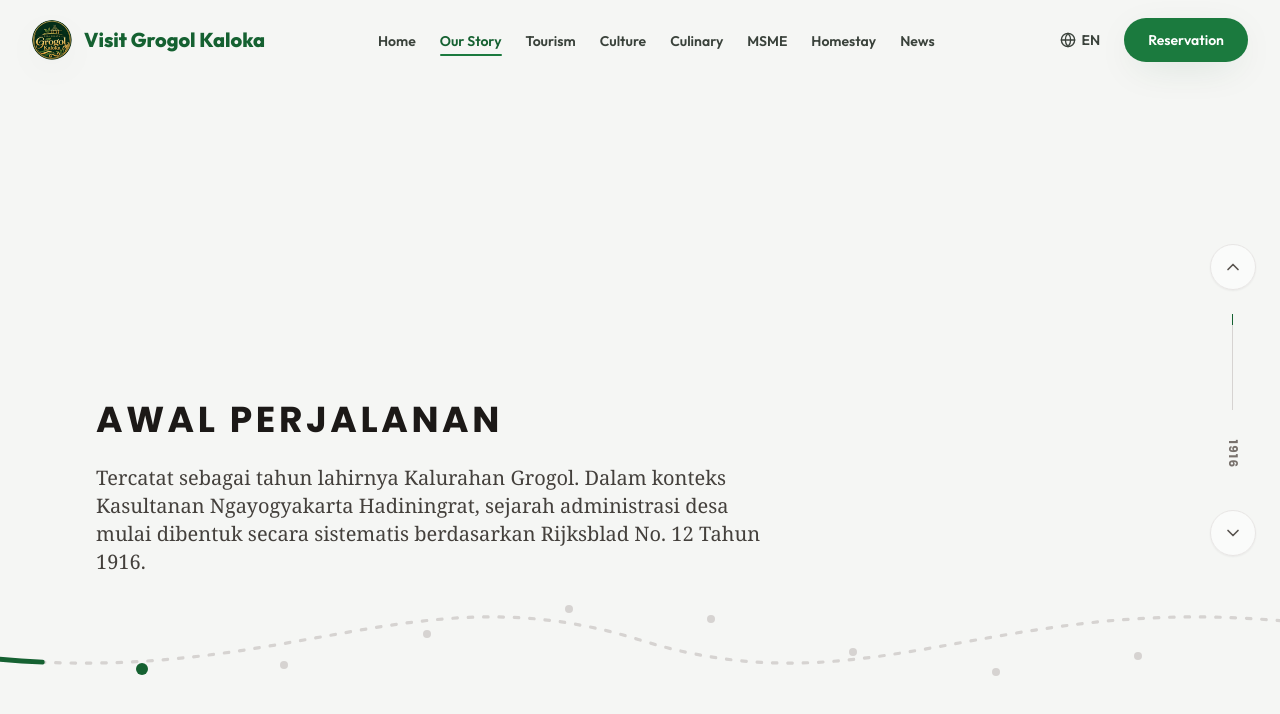
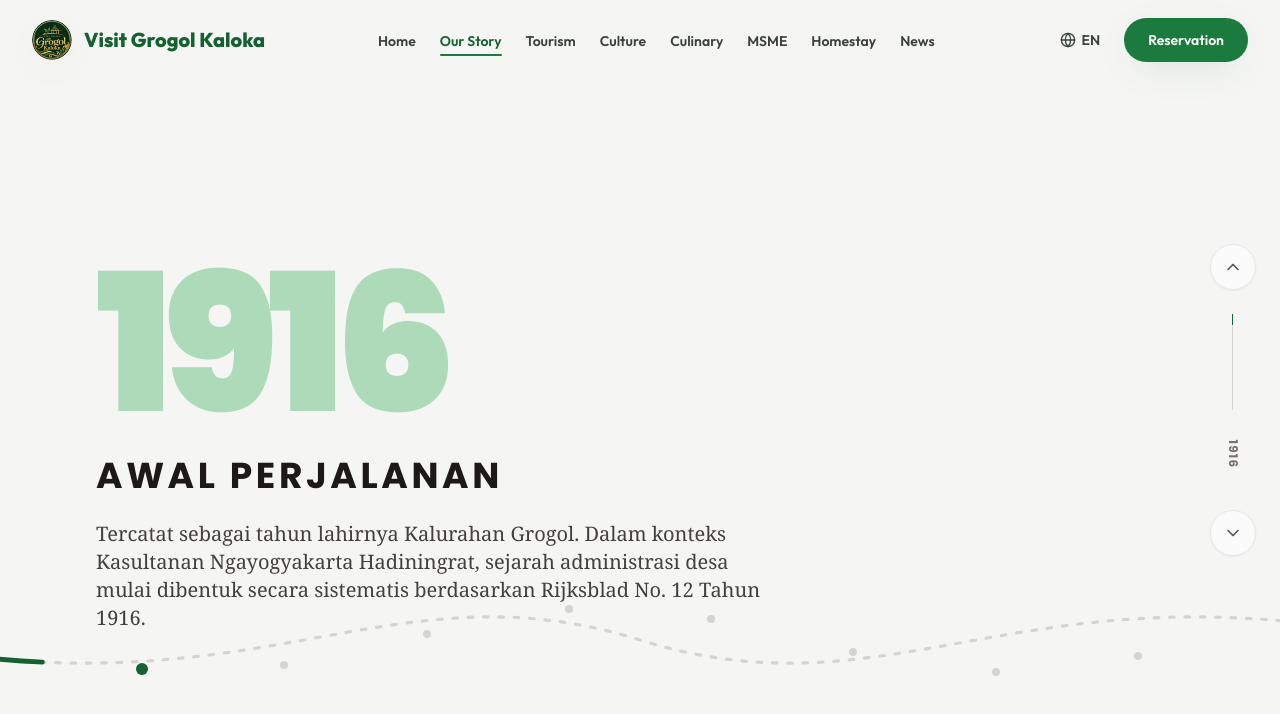
Before and after one commit to rasyidk/visit-grogol, a Next.js app in the folder frontend/: page /en/kisah-kami in a window 1280 px wide. Both pictures are taken after a click on the button "Next Era". Shown: the top 714 px of the page. Built offline with nearby package versions, Linux system fonts and the light colour scheme.

Commit message:
fix: place 1916 in normal document flow instead of absolute positioning so it renders grouped with the text block

```diff
--- a/frontend/src/components/history/HistoryScene.tsx
+++ b/frontend/src/components/history/HistoryScene.tsx
@@ -56,12 +56,12 @@ export function HistoryScene({ currentState }: HistorySceneProps) {
               <div className="max-w-2xl">
                 <motion.div
                   initial={{ opacity: 0, x: -30 }} animate={{ opacity: 1, x: 0 }} transition={{ duration: 0.8 }}
-                  className="font-display font-black text-[15vw] lg:text-[12rem] tracking-tighter leading-none text-brand-200 absolute top-10 left-10 lg:top-24 lg:left-24 -z-10"
+                  className="font-display font-black text-[15vw] lg:text-[12rem] tracking-tighter leading-none text-brand-200 mb-4"
                 >
                   1916
                 </motion.div>
 
-                <h3 className="font-display text-2xl lg:text-4xl font-bold uppercase tracking-widest text-stone-900 mb-6 mt-24">Awal Perjalanan</h3>
+                <h3 className="font-display text-2xl lg:text-4xl font-bold uppercase tracking-widest text-stone-900 mb-6">Awal Perjalanan</h3>
                 <p className="text-lg lg:text-xl leading-relaxed text-stone-700 font-serif">
                   Tercatat sebagai tahun lahirnya Kalurahan Grogol. Dalam konteks Kasultanan Ngayogyakarta Hadiningrat, sejarah administrasi desa mulai dibentuk secara sistematis berdasarkan Rijksblad No. 12 Tahun 1916.
                 </p>
```
